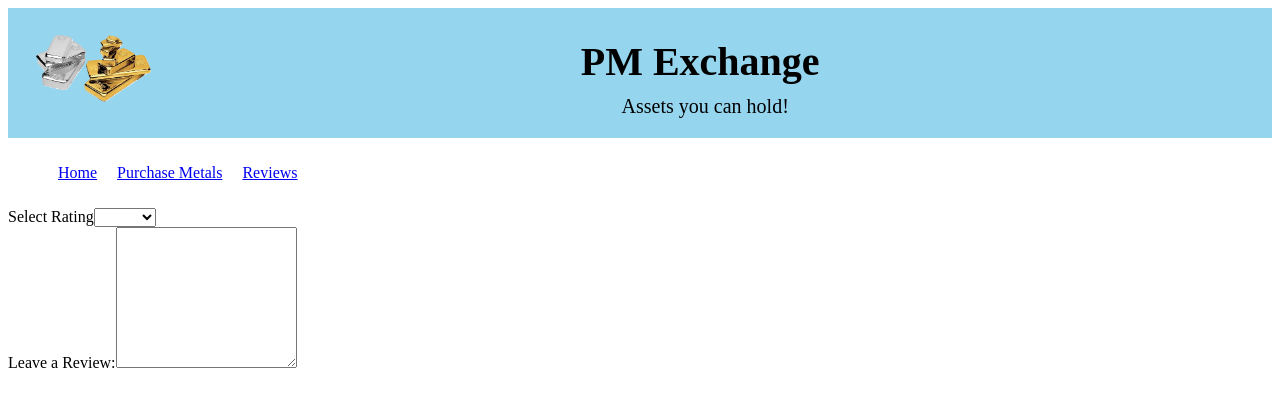
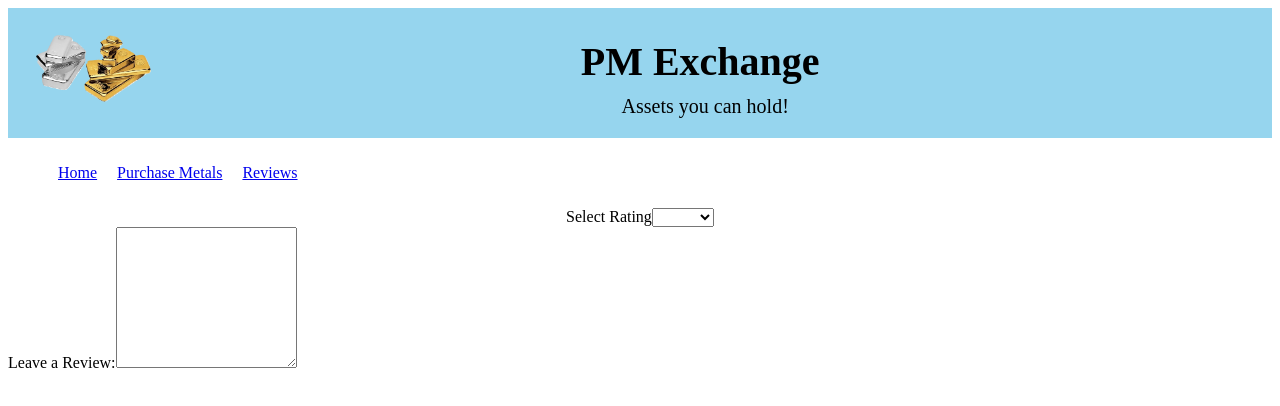
Before and after one commit to DevBara/DevBara.github.io, a React (Create React App) app in the folder metals-ecommerce/: page /leavereview in a window 1280 px wide. Shown: the top 406 px of the page. Built offline with nearby package versions, Linux system fonts and the light colour scheme.

Commit message:
form for reviews

```diff
--- a/metals-ecommerce/src/components/SubmitReviewForm.js
+++ b/metals-ecommerce/src/components/SubmitReviewForm.js
@@ -32,7 +32,7 @@ export default class SubmitReviewForm extends Component {
         return (
             <div>
                 <Form>
-                    <Form.Group controlId="exampleForm.ControlSelect1">
+                    <Form.Group className="ratingInput" controlId="exampleForm.ControlSelect1">
                         <Form.Label>Select Rating</Form.Label>
                         <Form.Control as="select">
                         <option></option>
```
